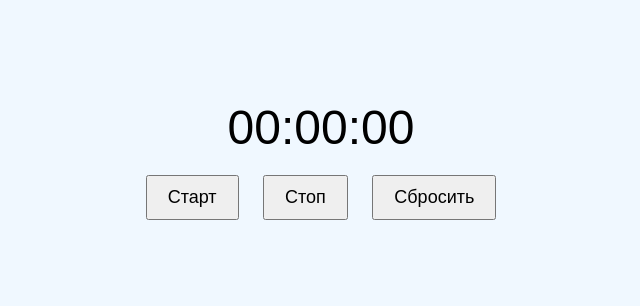
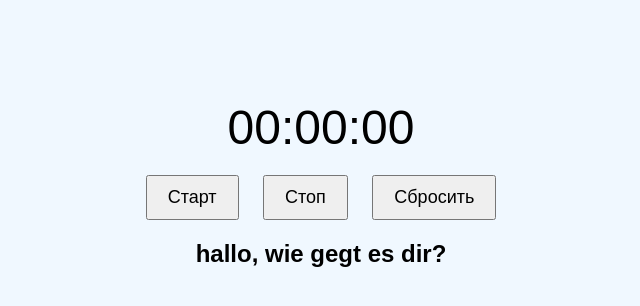
Before and after one commit to Anna-Serokurova/web_project, a plain HTML site: page index.html in a window 1280 px wide. Shown: the whole page, without its empty margins (319-959 px from the left). Drawn offline with Linux system fonts and the light colour scheme.

Commit message:
hallo Update index.html

```diff
--- a/index.html
+++ b/index.html
@@ -12,5 +12,6 @@
     <button onclick="stopTimer()">Стоп</button>
     <button onclick="resetTimer()">Сбросить</button>
     <script src="script.js"></script>
+    <h2>hallo, wie gegt es dir?</h2>
 </body>
 </html>
```
